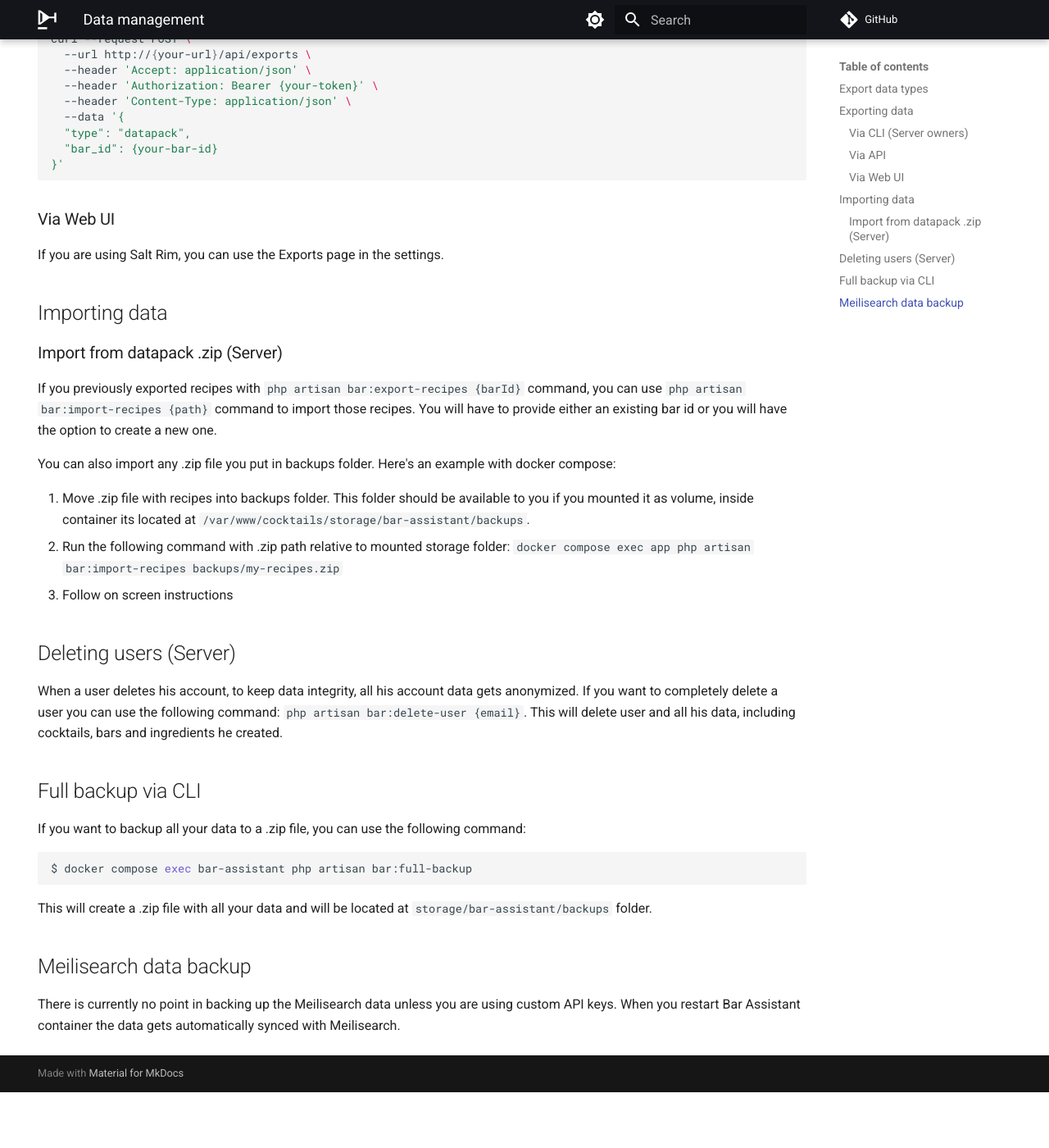
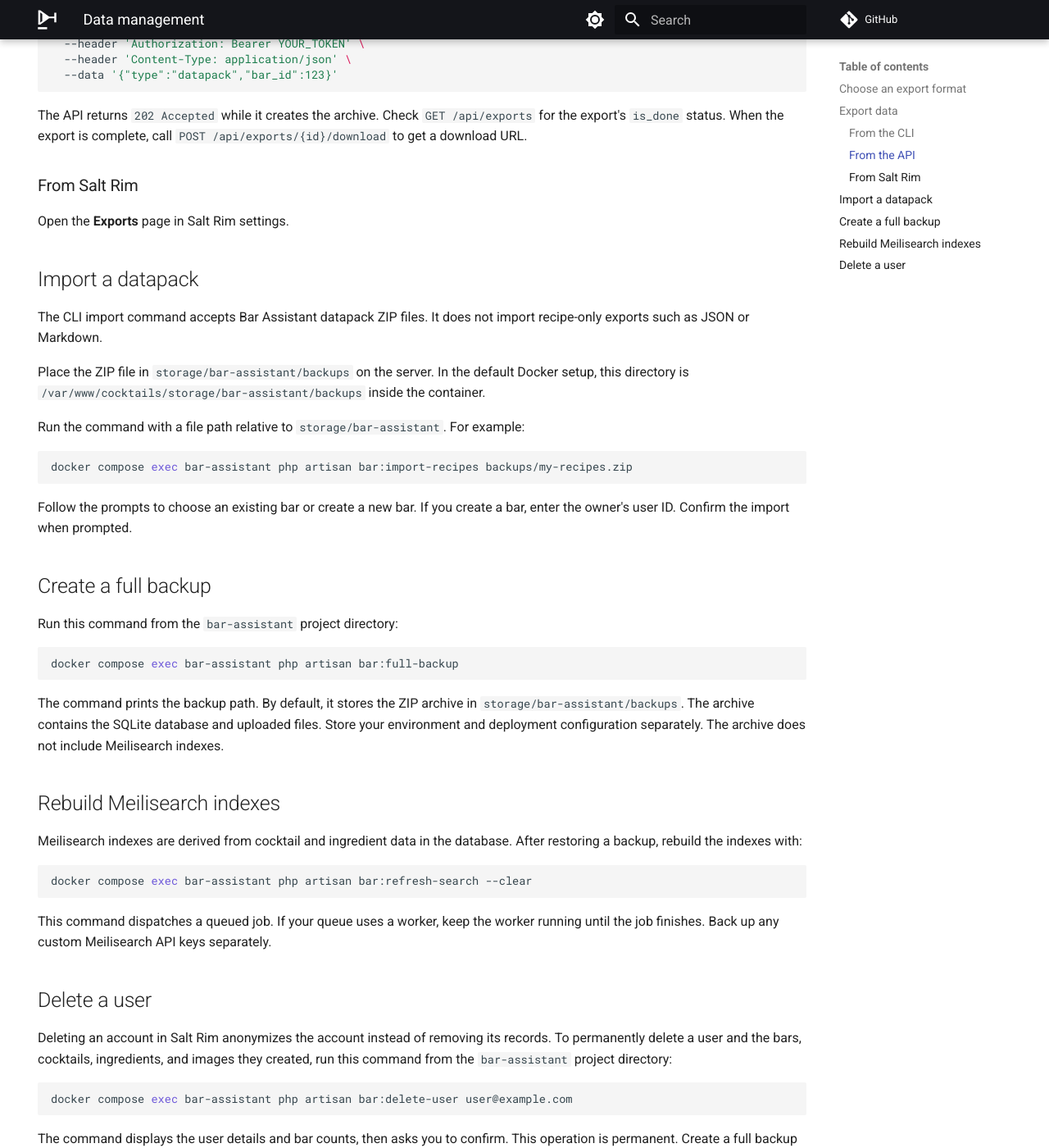
Before and after one commit to bar-assistant/docs, an MkDocs documentation site: the page built from docs/data.md, in a window 1280 px wide and 1400 px high, scrolled down 1383 px. Shown: the whole window at 82% size. Built offline with MkDocs 1.6.1 and Material for MkDocs 9.7.7, drawn with Linux system fonts in a browser that asks for light colours; comment, search, counter and statistics services are not loaded; before the commit the page ends 2715 px from its top, so only the background shows below that; some of the changed text lies outside the part shown.

Commit message:
Update docs

````diff
--- a/docs/data.md
+++ b/docs/data.md
@@ -5,87 +5,100 @@ hide:
 
 # Data management
 
-Being in control of your data is one of the most important parts of Bar Assistant. That's why there are several ways to export your data into human and machine readable formats.
+## Choose an export format
 
-## Export data types
+All exports are ZIP archives. Recipe-format exports group each cocktail's recipe and available images under `cocktails/<slug>_<id>/`. A datapack also includes supporting bar data for import into another Bar Assistant instance.
 
-Here's a quick summary of all data export types. All types have recipes grouped into folders, with cocktail name (slug) being the folder name. Images are included in the root of the recipe folder.
+| Format | Contents | `type` value |
+| --- | --- | --- |
+| Datapack | Bar data and images in a format you can import into another instance | `datapack` |
+| JSON | Cocktail recipes that follow the [Cocktail JSON schema](https://barassistant.app/cocktail-02.schema.json) | `schema` |
+| Markdown | Cocktail recipes in Markdown | `md` |
+| XML | Cocktail recipes in XML | `xml` |
+| JSON-LD | Cocktail recipes in the [Schema.org Recipe format](https://schema.org/Recipe) | `json-ld` |
+| YAML | Cocktail recipes in YAML, with the same fields as the JSON format | `yaml` |
 
-| Type | Description | CLI/API type |
-| --- | --- | --- |
-| Datapack | Exports bar data(1) in JSON format, which you can use to import bar data into another Bar Assistant instance | `datapack` |
-| JSON | Exports all recipes, with recipe being a [valid JSON schema](https://barassistant.app/cocktail-02.schema.json) | `json` |
-| Markdown | Exports all recipes, with recipe in Markdown format | `markdown` |
-| XML | Exports all recipes, with recipe in XML format | `xml` |
-| JSON-LD | Exports all recipes, with recipe in [Schema.org Recipe type](https://schema.org/Recipe) | `json-ld` |
-| YAML | Same structure as JSON, but in YAML format | `yaml` |
+Use `--units` in the CLI or `units` in the API to convert ingredient amounts when conversion is supported. Use `none` to keep the original units. Supported values are `none`, `ml`, `cl`, and `oz`.
 
-(1) Bar data includes cocktails, ingredients, methods, tags, utensils, glass types, ingredient categories, and price categories.
+## Export data
 
-You can also force conversion of cocktail ingredients to a specific unit (if applicable). Available arguments for units is: `none`, `ml`, `cl`, `oz`.
+For the Docker commands below, run them from the `bar-assistant` project directory.
 
-## Exporting data
+### From the CLI
 
-### Via CLI (Server owners)
-You can export all cocktail recipes from your bar by using the CLI. Run `php artisan bar:export-recipes --help` to see all available options.
+Run the export command with a bar ID. Replace `123` with your bar's ID.
 
-Here's an example using default docker setup:
-
-- If you know ID of a bar you want to export recipes from, you can provide it as an argument to the command.
-
-``` bash
-$ docker compose exec bar-assistant php artisan bar:export-recipes {barId}
+```bash
+docker compose exec bar-assistant php artisan bar:export-recipes 123
 ```
 
-Otherwise, you can run the command without `{barId}` argument, and you will be able to search for a bar to export recipes from.
+The command defaults to the `datapack` format. Pass `--type` to choose another format and `--units` to convert supported ingredient amounts.
 
-- You will see a succseful message with the path to the exported file.
-
-### Via API
-
-You can use CURL or any other HTTP client to export data.
-
-``` bash
-curl --request POST \
-  --url http://{your-url}/api/exports \
-  --header 'Accept: application/json' \
-  --header 'Authorization: Bearer {your-token}' \
-  --header 'Content-Type: application/json' \
-  --data '{
-  "type": "datapack",
-  "bar_id": {your-bar-id}
-}'
+```bash
+docker compose exec bar-assistant php artisan bar:export-recipes 123 --type=md --units=ml
 ```
 
-### Via Web UI
+Omit the bar ID to search for a bar interactively. Run `docker compose exec bar-assistant php artisan bar:export-recipes --help` to see all options. The command prints the exported file path. Exports are stored under `storage/bar-assistant/exports` in the server container.
 
-If you are using Salt Rim, you can use the Exports page in the settings.
+### From the API
 
-## Importing data
+Send a `POST` request to `/api/exports` with a bearer token. Replace the server URL, token, and bar ID with your values.
 
-### Import from datapack .zip (Server)
-
-If you previously exported recipes with `php artisan bar:export-recipes {barId}` command, you can use `php artisan bar:import-recipes {path}` command to import those recipes. You will have to provide either an existing bar id or you will have the option to create a new one.
-
-You can also import any .zip file you put in backups folder. Here's an example with docker compose:
-
-1. Move .zip file with recipes into backups folder. This folder should be available to you if you mounted it as volume, inside container its located at `/var/www/cocktails/storage/bar-assistant/backups`.
-2. Run the following command with .zip path relative to mounted storage folder: `docker compose exec app php artisan bar:import-recipes backups/my-recipes.zip`
-3. Follow on screen instructions
-
-## Deleting users (Server)
-
-When a user deletes his account, to keep data integrity, all his account data gets anonymized. If you want to completely delete a user you can use the following command: `php artisan bar:delete-user {email}`. This will delete user and all his data, including cocktails, bars and ingredients he created.
-
-## Full backup via CLI
-
-If you want to backup all your data to a .zip file, you can use the following command:
-``` bash
-$ docker compose exec bar-assistant php artisan bar:full-backup
+```bash
+curl --request POST \
+  --url 'https://your-server.example/api/exports' \
+  --header 'Accept: application/json' \
+  --header 'Authorization: Bearer YOUR_TOKEN' \
+  --header 'Content-Type: application/json' \
+  --data '{"type":"datapack","bar_id":123}'
 ```
 
-This will create a .zip file with all your data and will be located at `storage/bar-assistant/backups` folder.
+The API returns `202 Accepted` while it creates the archive. Check `GET /api/exports` for the export's `is_done` status. When the export is complete, call `POST /api/exports/{id}/download` to get a download URL.
 
-## Meilisearch data backup
+### From Salt Rim
 
-There is currently no point in backing up the Meilisearch data unless you are using custom API keys. When you restart Bar Assistant container the data gets automatically synced with Meilisearch.
+Open the **Exports** page in Salt Rim settings.
+
+## Import a datapack
+
+The CLI import command accepts Bar Assistant datapack ZIP files. It does not import recipe-only exports such as JSON or Markdown.
+
+Place the ZIP file in `storage/bar-assistant/backups` on the server. In the default Docker setup, this directory is `/var/www/cocktails/storage/bar-assistant/backups` inside the container.
+
+Run the command with a file path relative to `storage/bar-assistant`. For example:
+
+```bash
+docker compose exec bar-assistant php artisan bar:import-recipes backups/my-recipes.zip
+```
+
+Follow the prompts to choose an existing bar or create a new bar. If you create a bar, enter the owner's user ID. Confirm the import when prompted.
+
+## Create a full backup
+
+Run this command from the `bar-assistant` project directory:
+
+```bash
+docker compose exec bar-assistant php artisan bar:full-backup
+```
+
+The command prints the backup path. By default, it stores the ZIP archive in `storage/bar-assistant/backups`. The archive contains the SQLite database and uploaded files. Store your environment and deployment configuration separately. The archive does not include Meilisearch indexes.
+
+## Rebuild Meilisearch indexes
+
+Meilisearch indexes are derived from cocktail and ingredient data in the database. After restoring a backup, rebuild the indexes with:
+
+```bash
+docker compose exec bar-assistant php artisan bar:refresh-search --clear
+```
+
+This command dispatches a queued job. If your queue uses a worker, keep the worker running until the job finishes. Back up any custom Meilisearch API keys separately.
+
+## Delete a user
+
+Deleting an account in Salt Rim anonymizes the account instead of removing its records. To permanently delete a user and the bars, cocktails, ingredients, and images they created, run this command from the `bar-assistant` project directory:
+
+```bash
+docker compose exec bar-assistant php artisan bar:delete-user user@example.com
+```
+
+The command displays the user details and bar counts, then asks you to confirm. This operation is permanent. Create a full backup first.
````
Also changed, not shown: docs/faq.md (+10 -0 lines), docs/index.md (+2 -2 lines), docs/setup/ai-setup-backend.md (+3 -0 lines).
